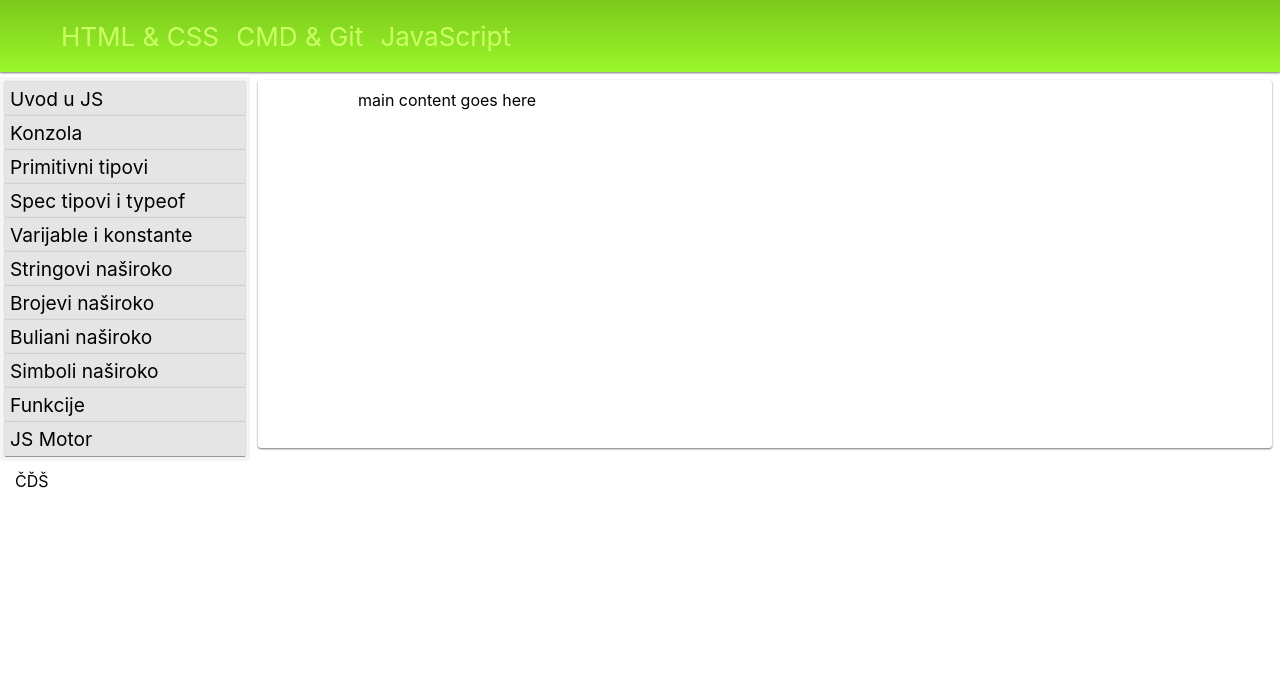
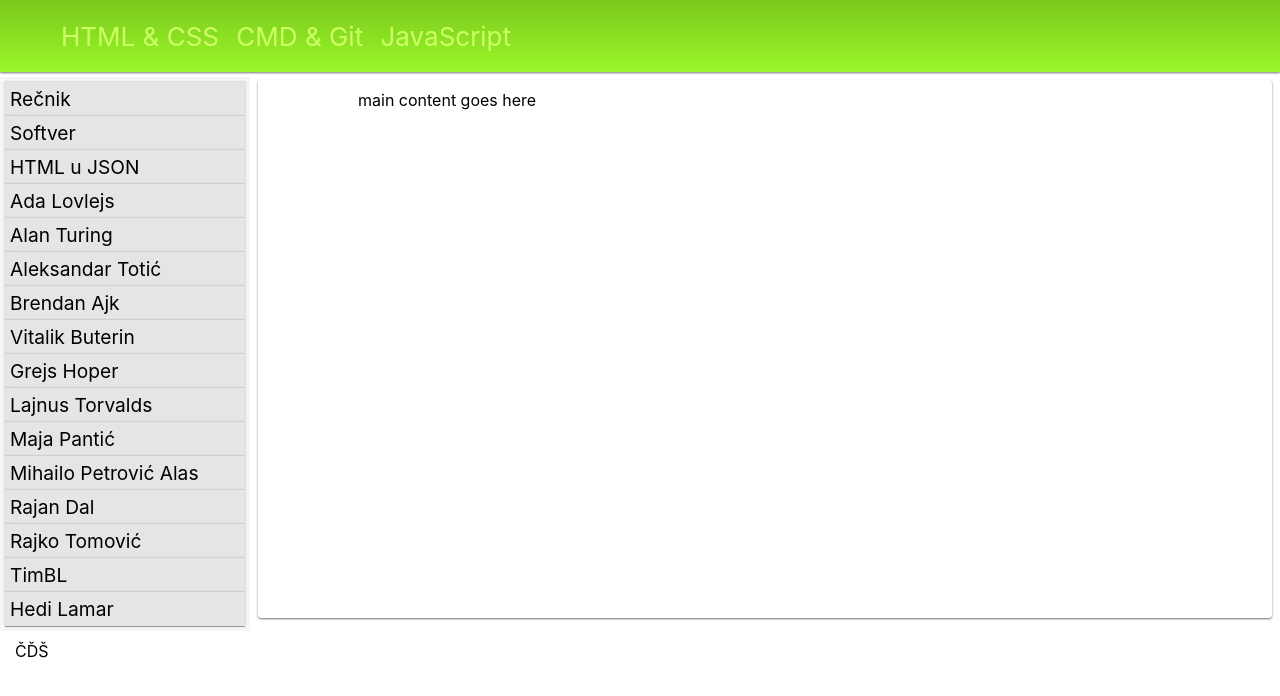
Before and after one commit to hikeislife/Mina-proj, a React (Create React App) app: page / in a window 1280 px wide. Shown: the top 696 px of the page. Built offline with nearby package versions, Linux system fonts and the light colour scheme.

Commit message:
top nav rework

```diff
--- a/src/components/sideNav.jsx
+++ b/src/components/sideNav.jsx
@@ -1,22 +1,28 @@
 import React, { Component } from "react";
 import { getMenu } from '../data/menu';
+import TopNav from './topNav';
 
 class SideNav extends Component {
-	state = {
-		//current: this.props.id,
-		current: "js",
-		};
+	// state = {
+	// 	//current: this.TopNav.id,
+	// 	current: "js",
+	// 	};
 
 	renderSideMenu(current) {
-		let links = getMenu(this.state.current);
+		console.log(current)
+		let links = getMenu(current);
 		var menu = links.map(item => <a href={ item.urls } key={ item._id }><li key={item._id}>{ item.items }</li></a>)
 		return menu;
 	};
 
+
 	render() {
-		return ( <div className="sideNav">
+
+		//loadSideNav = id => {console.log("called from top nav", id);}
+
+		return ( <div className="sideNav" >
 			<ul>
-				{ this.renderSideMenu(this.state.current) }
+				{ this.renderSideMenu("mp") }
 			</ul>
 		</div> )
 	};
--- a/src/components/topNav.jsx
+++ b/src/components/topNav.jsx
@@ -4,25 +4,25 @@ import { getTopNav } from '../data/topNav';
 
 class TopNav extends Component {
 	state = {
-		//items: ["HTML & CSS", "CMD & Git", "JavaScript"],
-		//section: ["mp", "hc", "gc", "js"],
-		selection: this.props.id,
 		test: getTopNav(),
+		selection: "mp",
 		activeIndex: 0,
 	};
 
-	setActive = index => {
-		console.log(index)
+	setActive = selection => {
+		console.log(selection)
 		this.setState({
-			activeIndex: index !== this.state.activeIndex ? index : null
+			selection
 		});
-		//item.classList.add("active");
+		//SideNav.loadSideNav(selection);
+		//this.SideNav.renderSideMenu(selection);
+
 	}
 
 	render() {
 		return ( <nav>
 			<ul>
-				{ this.state.test.map(t => <li key={t._id} id={t._id} onClick={() => this.setActive(1)} className={this.state.activeIndex === 0 ? "" : "active"} > { t.content } </li> ) }
+				{ this.state.test.map(t => <li key={t._id} id={t._id} onClick={() => this.setActive(t._id)} /*className={this.state.activeIndex === 0 ? "" : "active"}*/ > { t.content } </li> ) }
 			</ul>
 		</nav> )
 	}
```
